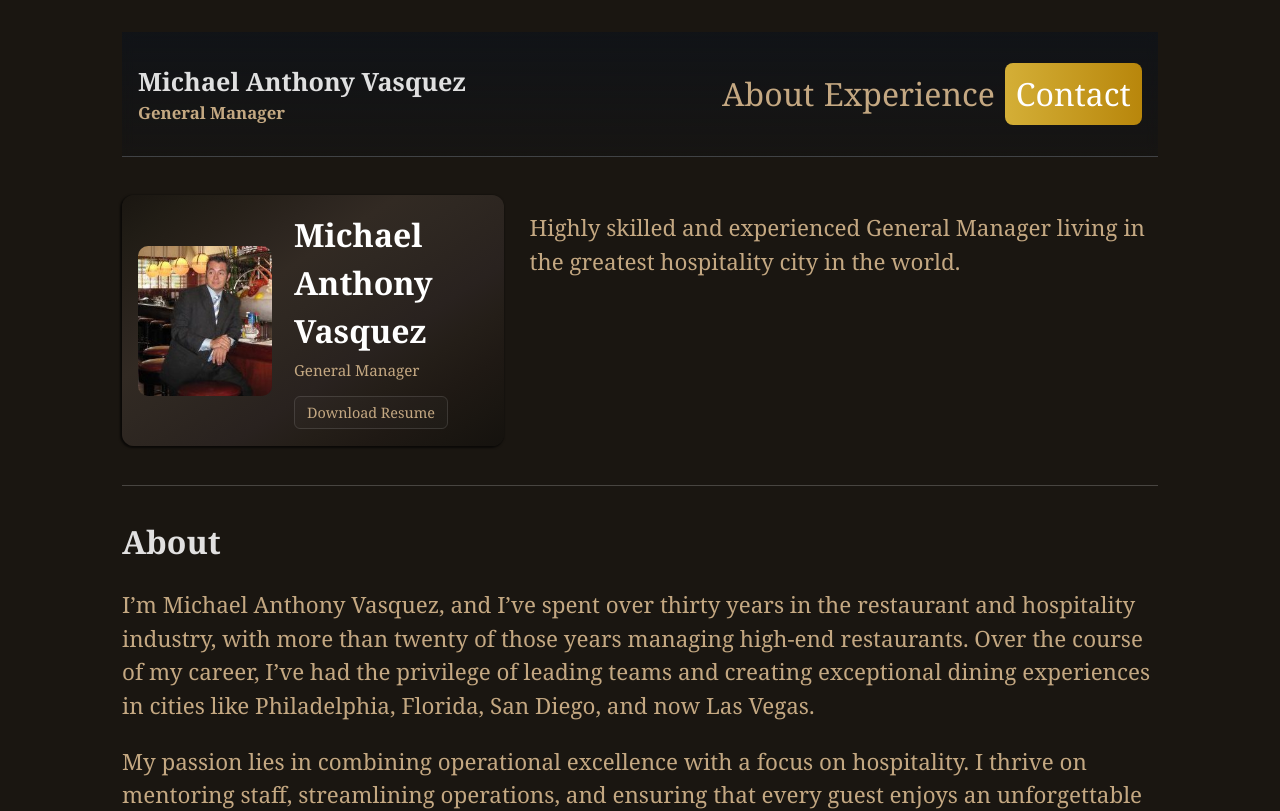
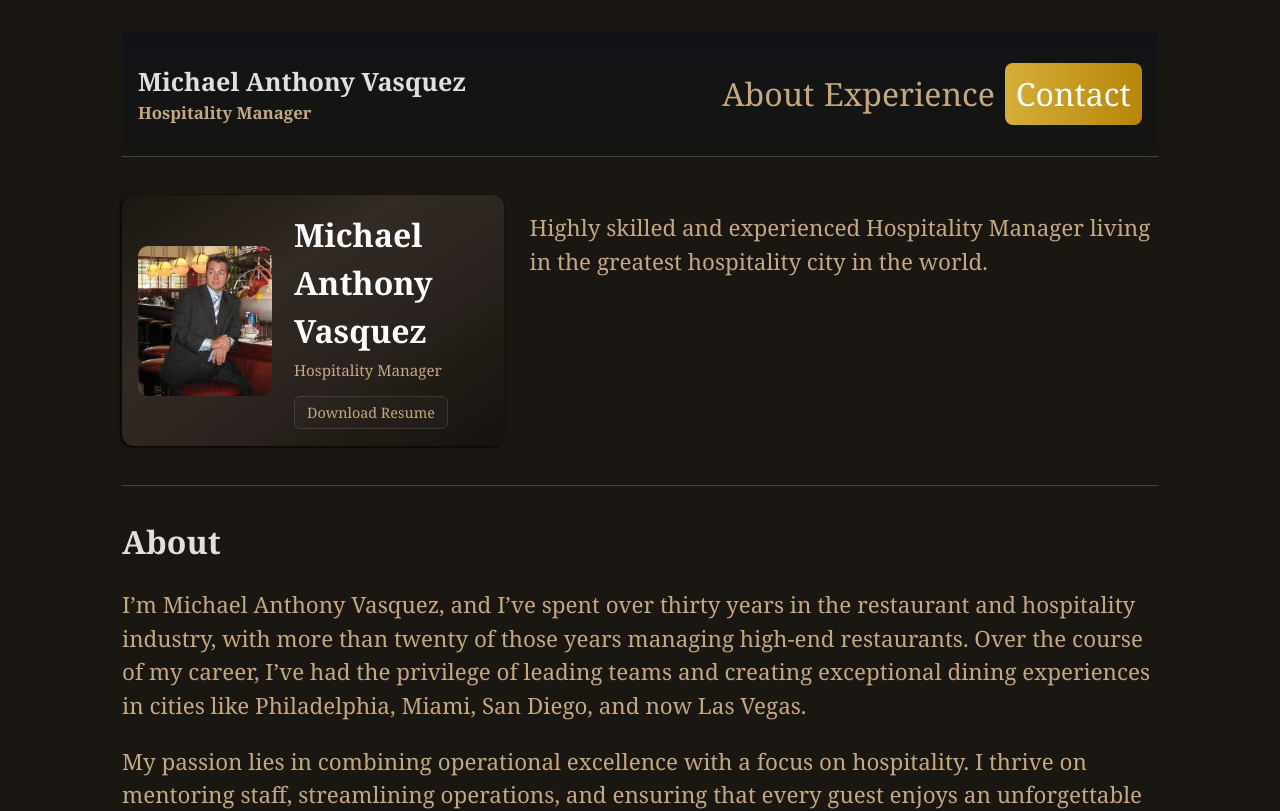
Before and after one commit to jason-shprintz/BigMigProfile, a React (Vite) app: page / in a window 1280 px wide. Shown: the top 811 px of the page. Built offline with nearby package versions, Linux system fonts and the light colour scheme; a web font is replaced by a local one.

Commit message:
Update personal info and descriptions in constants
Changed the role from 'General Manager' to 'Hospitality Manager' and updated the brief and detailed descriptions to reflect this. Also corrected a city name from 'Florida' to 'Miami' in the detailed description.

```diff
--- a/src/constants.ts
+++ b/src/constants.ts
@@ -22,11 +22,11 @@ export const LINKS = {
 
 export const PERSONAL_INFO = {
   name: "Michael Anthony Vasquez",
-  role: "General Manager",
+  role: "Hospitality Manager",
   description_brief:
-    "Highly skilled and experienced General Manager living in the greatest hospitality city in the world.",
+    "Highly skilled and experienced Hospitality Manager living in the greatest hospitality city in the world.",
   description: [
-    "I’m Michael Anthony Vasquez, and I’ve spent over thirty years in the restaurant and hospitality industry, with more than twenty of those years managing high-end restaurants. Over the course of my career, I’ve had the privilege of leading teams and creating exceptional dining experiences in cities like Philadelphia, Florida, San Diego, and now Las Vegas.",
+    "I’m Michael Anthony Vasquez, and I’ve spent over thirty years in the restaurant and hospitality industry, with more than twenty of those years managing high-end restaurants. Over the course of my career, I’ve had the privilege of leading teams and creating exceptional dining experiences in cities like Philadelphia, Miami, San Diego, and now Las Vegas.",
     "My passion lies in combining operational excellence with a focus on hospitality. I thrive on mentoring staff, streamlining operations, and ensuring that every guest enjoys an unforgettable experience. I take pride in building strong, motivated teams that share my commitment to quality and service.",
     "Throughout my journey, I’ve learned that success in this industry comes from balancing attention to detail with adaptability and innovation. Whether it’s refining service standards, managing complex operations, or launching new concepts, I bring dedication, experience, and energy to every project I take on.",
   ],
```
